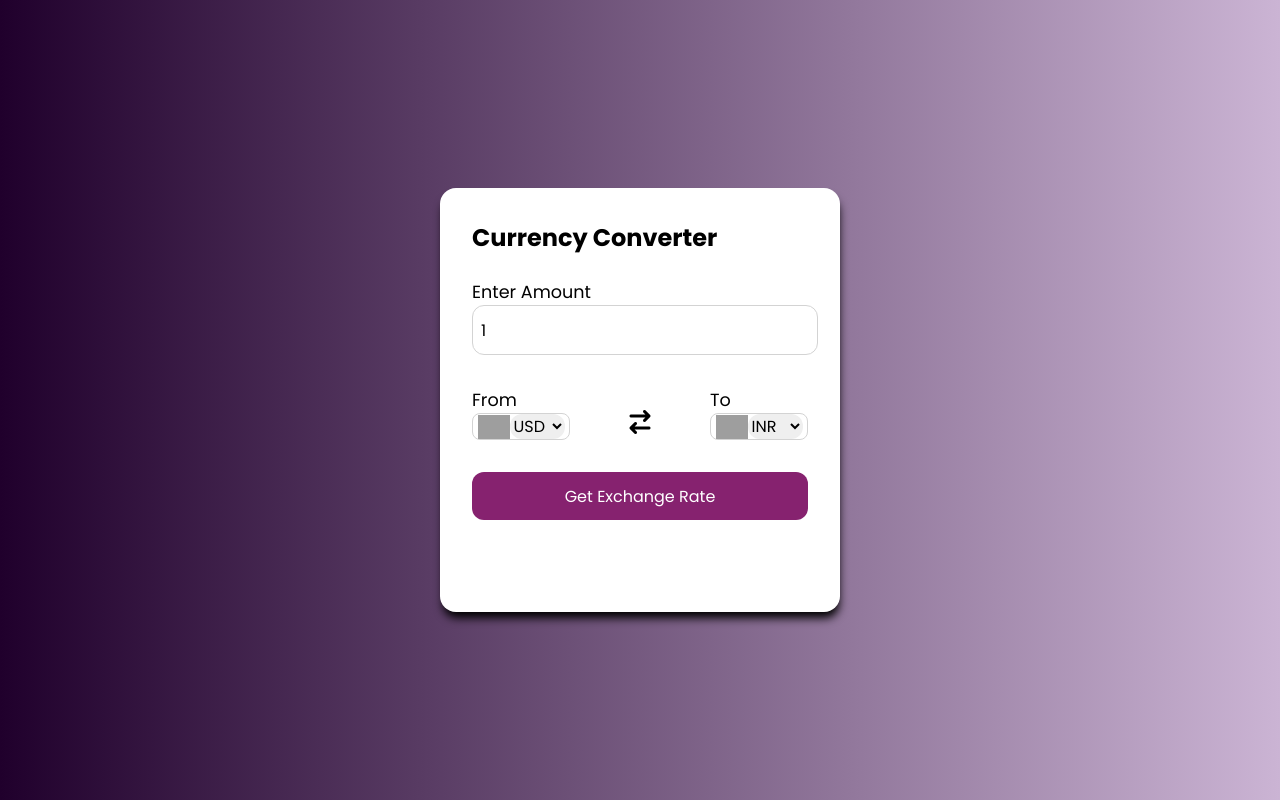
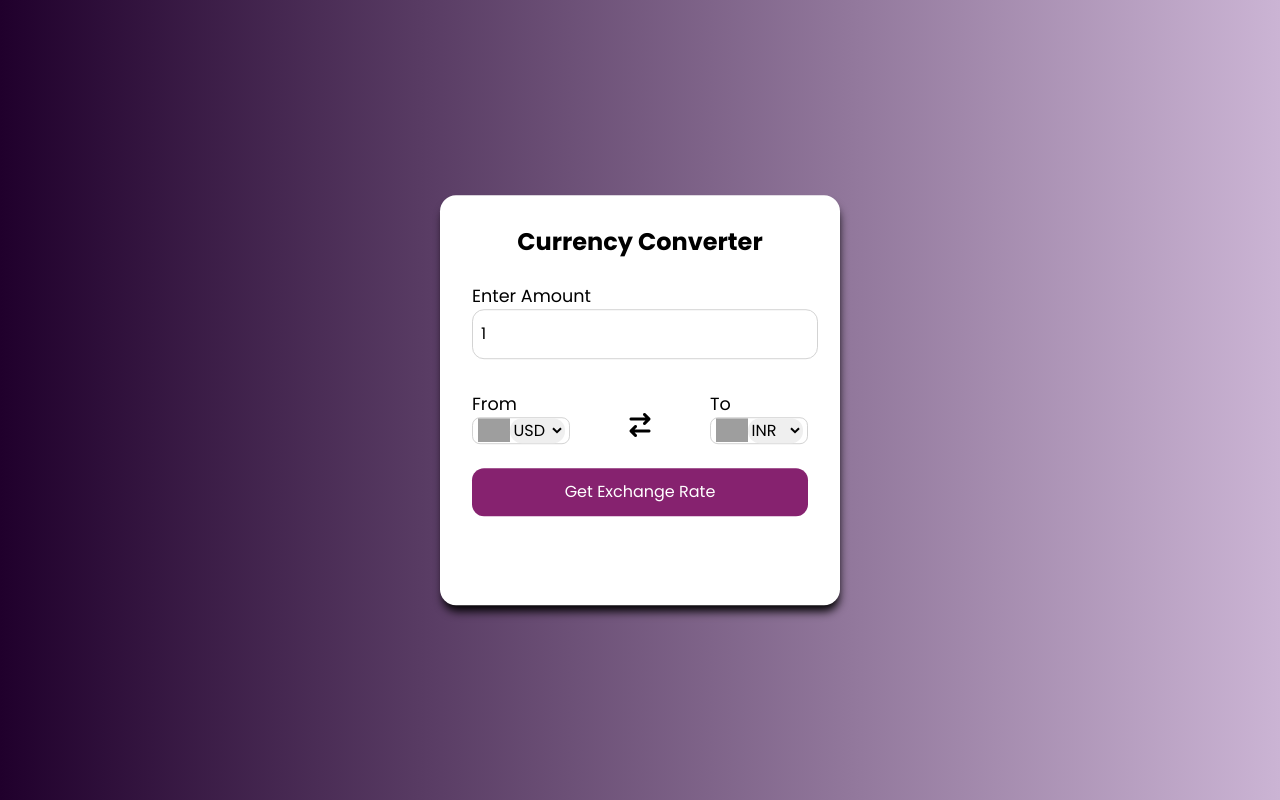
Before and after one commit to nikhils045/Currency-Converter, a plain HTML site: page index.html in a window 1280 px wide. Drawn offline with Linux system fonts and the light colour scheme; no server answers; grey boxes are pictures that could not be loaded.

Commit message:
Updated Padding, Margin & Header Alignment

```diff
--- a/style.css
+++ b/style.css
@@ -17,11 +17,15 @@ body {
   left: 50%;
   transform: translate(-50%, -50%);
   background-color: #ffffff;
-  padding: 2rem;
+  padding: 1.8rem 2rem 1.3rem;
   min-height: 45vh;
   min-width: 42vh;
   border-radius: 1rem;
   box-shadow: 1px 8px 10px -2px black;
+}
+
+h2 {
+  text-align: center;
 }
 
 form {
@@ -79,7 +83,7 @@ form input {
 }
 
 .msg {
-  margin: 2rem 0;
+  margin: 1.5rem 0;
   text-align: center;
   font-size: 110%;
   font-weight: bold;
```
